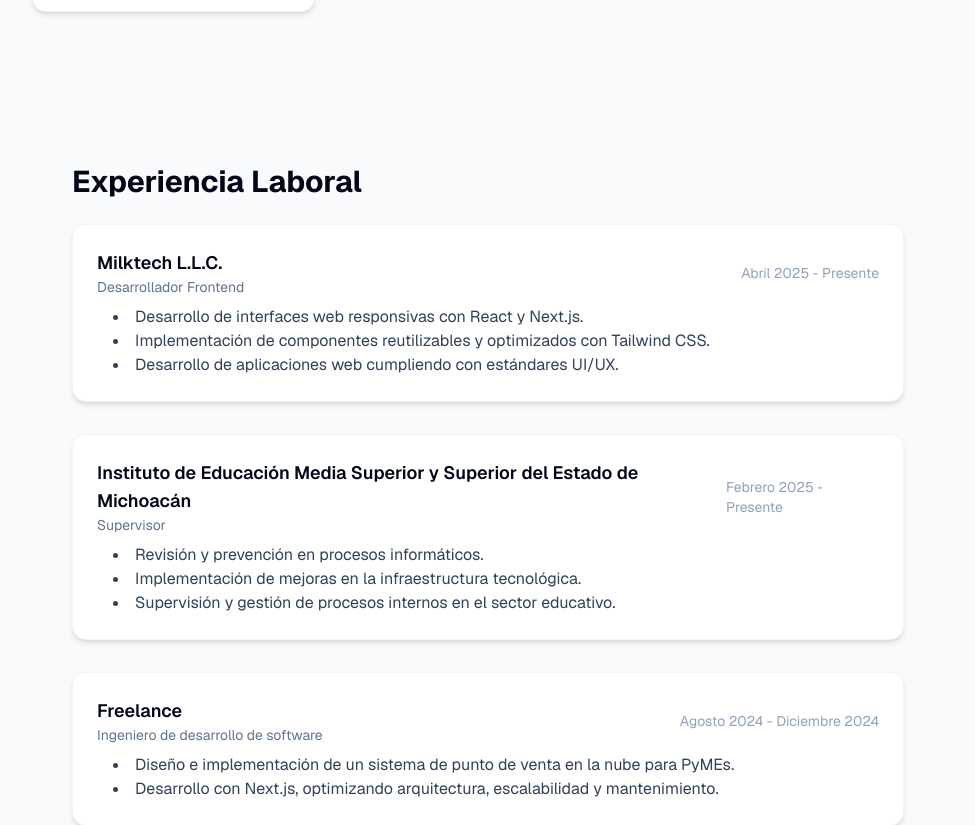
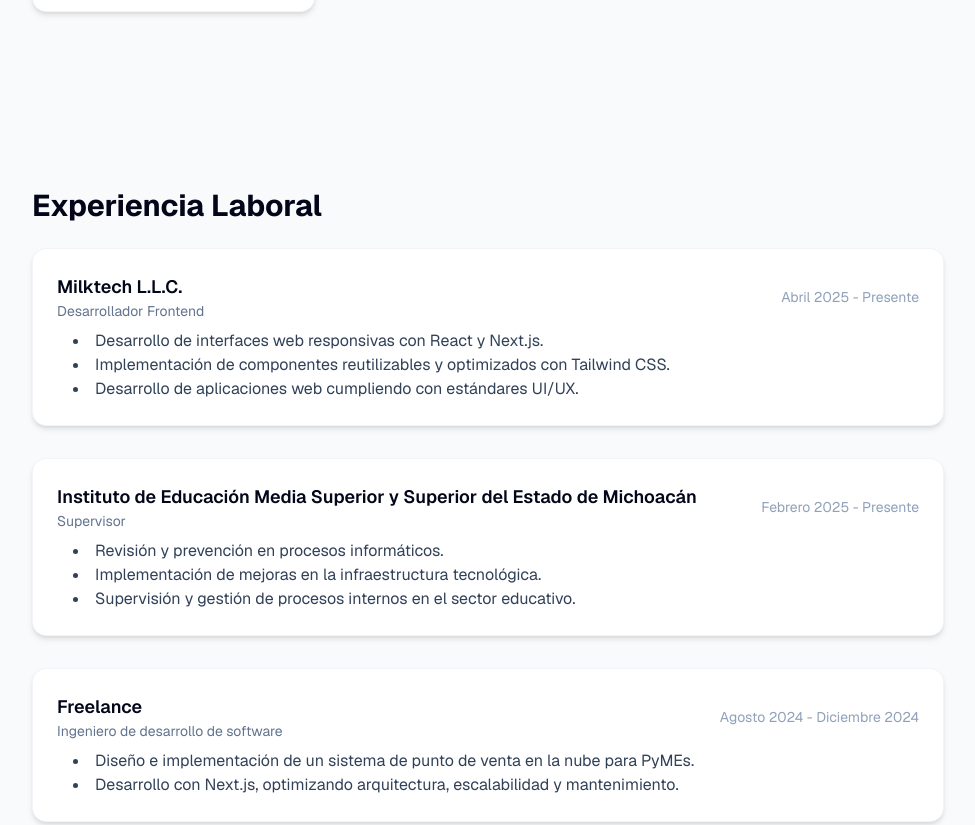
Before and after one commit to JairoGC16/portfile, a Next.js app: page / in a window 1280 px wide. Shown: the part 1924-2749 px from the top of the page, without its empty margins (152-1127 px from the left). Built offline with nearby package versions, Linux system fonts and the light colour scheme.

Commit message:
Update Experience component: adjust padding and margin for improved responsiveness

```diff
--- a/src/components/Experience.tsx
+++ b/src/components/Experience.tsx
@@ -77,7 +77,7 @@ export default function Experience() {
       whileInView={{ opacity: 1, y: 0 }}
       viewport={{ once: true }}
       transition={{ duration: 0.8 }}
-      className="w-full max-w-4xl mx-auto py-10 px-4 sm:px-8"
+      className="py-10 sm:py-16 px-2 sm:px-6"
     >
       <h2 className="text-2xl sm:text-3xl font-bold mb-6 text-center md:text-left">
     Experiencia Laboral
```
